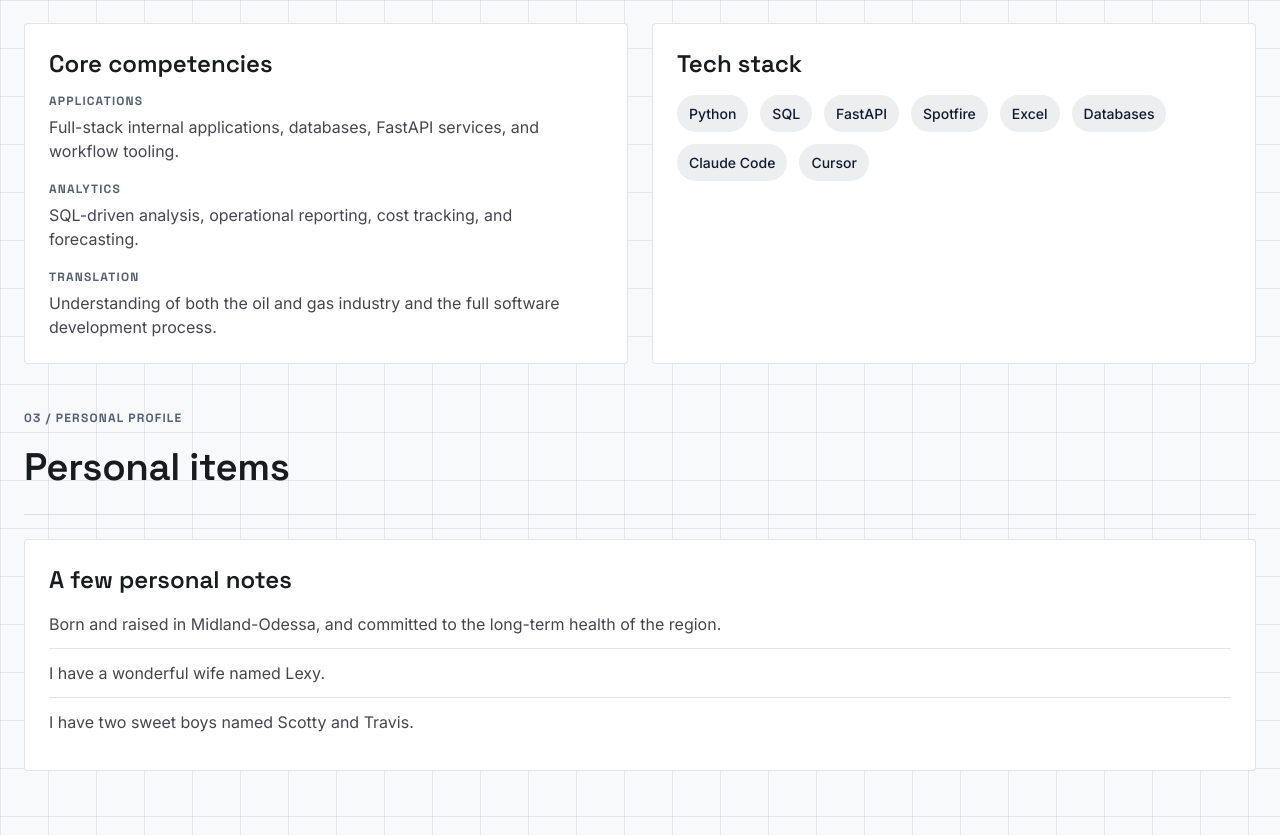
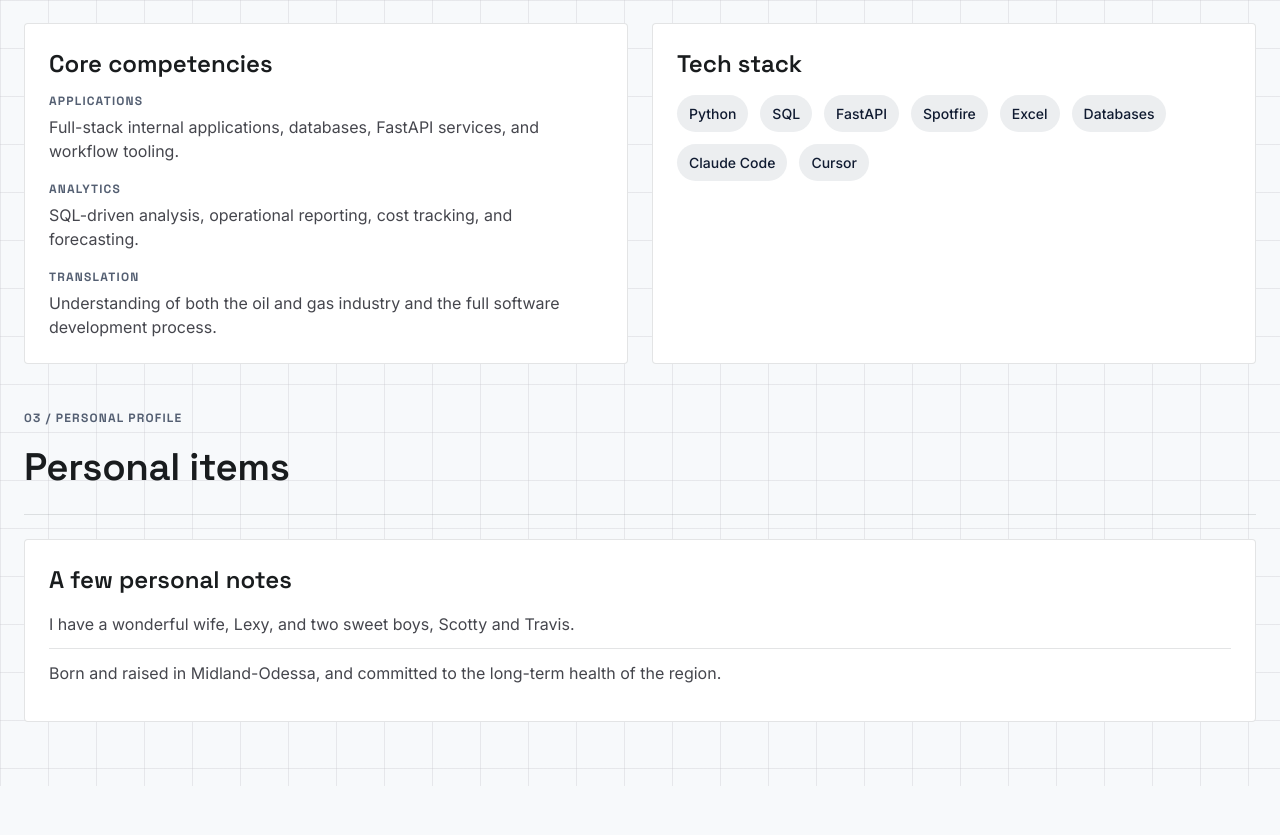
Before and after one commit to gladsonblake/gladsonblake.github.io, a plain HTML site: page index.html in a window 1280 px wide. Shown: the part 816-1651 px from the top of the page. After the commit the page ends 1602 px from the top, so only its background shows below. Drawn offline with Linux system fonts and the light colour scheme.

Commit message:
update html

```diff
--- a/index.html
+++ b/index.html
@@ -108,9 +108,8 @@
           <article class="panel panel-feature">
             <h3>A few personal notes</h3>
             <ul class="stack-list">
+              <li>I have a wonderful wife, Lexy, and two sweet boys, Scotty and Travis.</li>
               <li>Born and raised in Midland-Odessa, and committed to the long-term health of the region.</li>
-              <li>I have a wonderful wife named Lexy.</li>
-              <li>I have two sweet boys named Scotty and Travis.</li>
             </ul>
           </article>
         </div>
```
